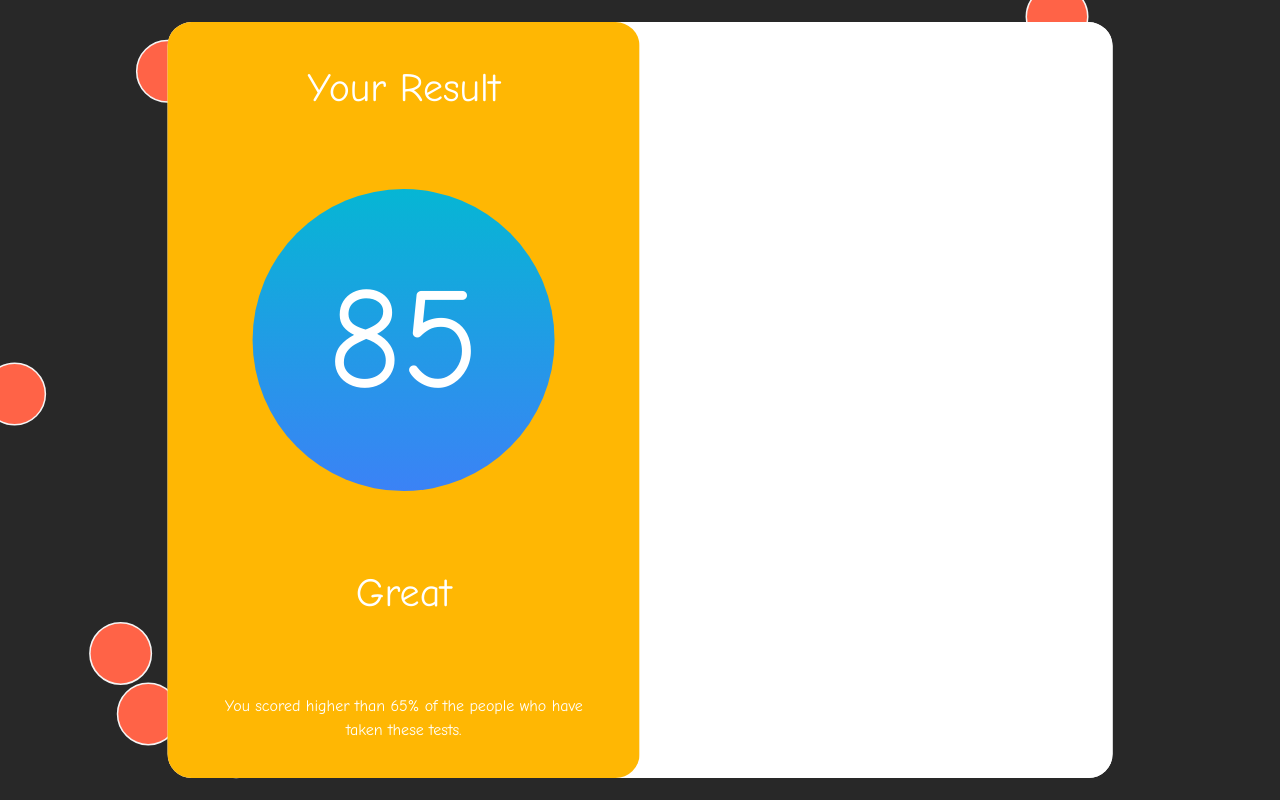
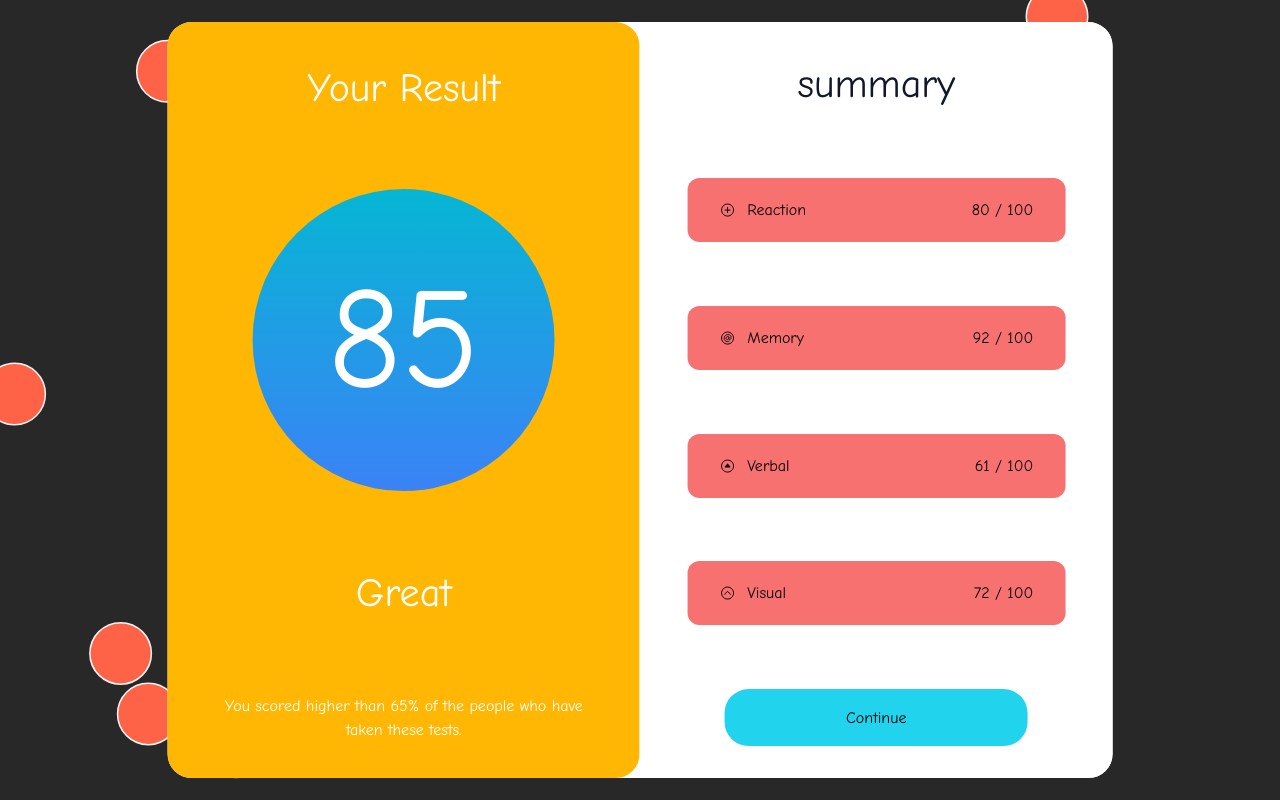
Before and after one commit to demonmav/demonmav.github.io, a website: page html/main.html in a window 1280 px wide. Drawn offline with nearby package versions, Linux system fonts and the light colour scheme.

Commit message:
just an update

```diff
--- a/html/main.html
+++ b/html/main.html
@@ -14,16 +14,62 @@
       <div id="RS-container" class="rounded-3xl flex bg-white">
 
         <div id="R-container" class="flex flex-col justify-around items-center rounded-3xl w-[12.5cm] h-[20cm] bg-[#ffb703]">
-          <h1 id="results-heading" class="text-white text-[2.5rem]">Your Result</h1>
-          <div id="result-number-container"  class="text-white text-[9rem] flex justify-center items-center bg-gradient-to-b from-cyan-500 to-blue-500 rounded-full w-[8cm] h-[8cm]">85</div>
-          <h2 id="rating-heading" class="text-white text-[2.5rem]">Great</h2>
-          <p id="rating-paragraph" class="text-center text-white text-[1rem] w-[10cm]">
+          <h1 id="overall-results-heading" class="text-white text-[2.5rem]">Your Result</h1>
+          <div id="overall-result-number-container"  class="text-white text-[9rem] flex justify-center items-center bg-gradient-to-b from-cyan-500 to-blue-500 rounded-full w-[8cm] h-[8cm]">85</div>
+          <h2 id="overall-rating-heading" class="text-white text-[2.5rem]">Great</h2>
+          <p id="overall-rating-paragraph" class="text-center text-white text-[1rem] w-[10cm]">
             You scored higher than 65% of the people who have taken these tests.
           </p>
         </div>
 
-        <div id="S-container" class="rounded-3xl w-[12.5cm] h-[20cm] bg-white">
+        <div id="S-container" class="flex flex-col justify-around items-center rounded-3xl w-[12.5cm] h-[20cm] bg-white">
+          <h1 id="summary-heading" class="text-[2.5rem] text-slate-900">summary</h1>
 
+          <div id="reaction" class="w-[10cm] h-[1.5cm] flex justify-between bg-red-400 p-8 rounded-xl mx-8 items-center">
+            <div id="rating_title" class="flex items-center">
+              <ion-icon name="add-circle-outline" class="mr-3"></ion-icon>
+              <span>Reaction</span>
+            </div>
+            <div id="rating">
+              <span>80 </span>
+              <span>/ 100</span>
+            </div>
+          </div>
+
+          <div id="memory"class="w-[10cm] h-[1.5cm] flex justify-between bg-red-400 p-8 rounded-xl mx-8 items-center">
+            <div id="rating_title" class="flex items-center">
+              <ion-icon name="at-circle-outline" class="mr-3"></ion-icon>
+              <span>Memory</span>
+            </div>
+            <div id="rating">
+              <span>92 </span>
+              <span>/ 100</span>
+            </div>
+          </div>
+
+          <div id="verbal" class="w-[10cm] h-[1.5cm] flex justify-between bg-red-400 p-8 rounded-xl mx-8 items-center">
+            <div id="rating_title" class="flex items-center">
+              <ion-icon name="caret-up-circle-outline" class="mr-3"></ion-icon>
+              <span>Verbal</span>
+            </div>
+            <div id="rating">
+              <span>61 </span>
+              <span>/ 100</span>
+            </div>
+          </div>
+
+          <div id="visual" class="w-[10cm] h-[1.5cm] flex justify-between bg-red-400 p-8 rounded-xl mx-8 items-center">
+            <div id="rating_title" class="flex items-center">
+              <ion-icon name="chevron-up-circle-outline" class="mr-3"></ion-icon>
+              <span>Visual</span>
+            </div>
+            <div id="rating">
+              <span>72 </span>
+              <span>/ 100</span>
+            </div>
+          </div>
+
+          <button class="bg-cyan-400 w-[8cm] h-[1.5cm] rounded-3xl">Continue</button>
         </div>
 
       </div>
```
Also changed, not shown: src/charm_out.css.
